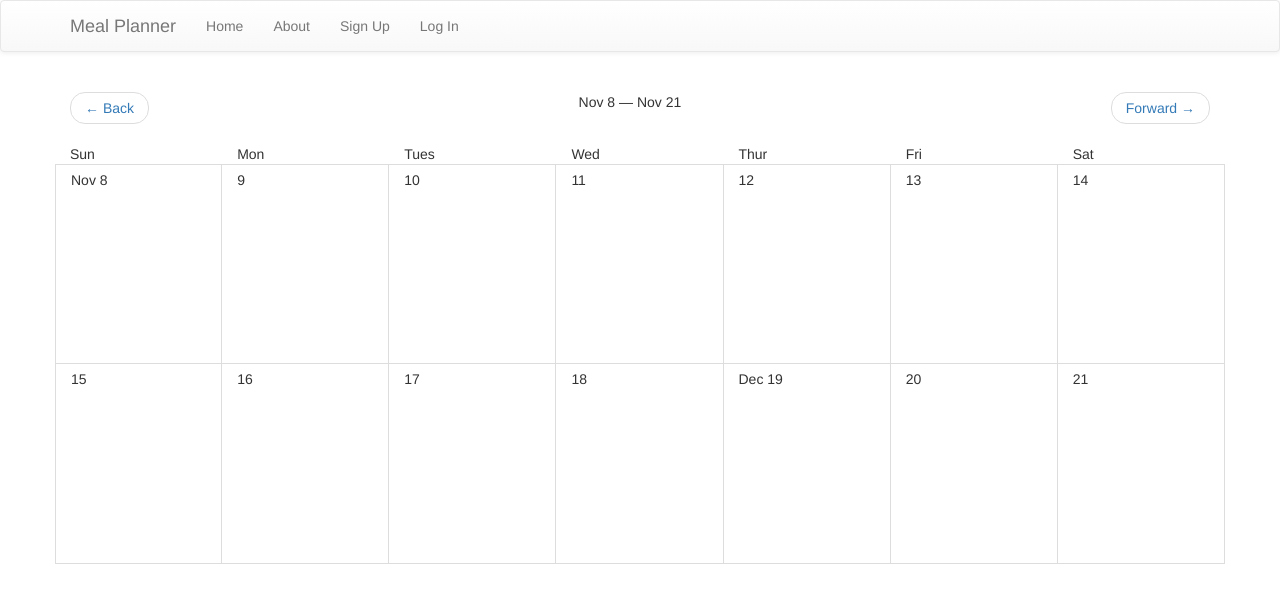
After one commit to brandonw/meal_planner, a Django app: template meal_planner/templates/planner/planner_home.html in a window 1280 px wide. The commit adds this page. Shown: the top 603 px of the page. Run offline with Django 3.2, Linux system fonts and the light colour scheme; the template is opened without the code that fills it, so the values that code supplies are empty; some libraries are stand-ins or nearby versions.

Commit message:
Lay out 2 week calendar design

```diff
--- a/meal_planner/config/urls.py
+++ b/meal_planner/config/urls.py
@@ -30,6 +30,7 @@ urlpatterns = patterns('',
 
     # Your stuff: custom urls go here
     url(r'^meals/', include('meals.urls')),
+    url(r'^planner/', include('planner.urls')),
 
 ) + static(settings.MEDIA_URL, document_root=settings.MEDIA_ROOT)
 
--- a/meal_planner/static/css/project.css
+++ b/meal_planner/static/css/project.css
@@ -44,3 +44,55 @@ a.tooltip-a:focus {
 a.tooltip-a:active {
   outline: 0px none;
 }
+
+@media (min-width: 992px) {
+  /* line 50, ../sass/project.scss */
+  .col-cal-1 {
+    width: 14.28541%;
+    float: left;
+    position: relative;
+    min-height: 1px;
+    padding-right: 15px;
+    padding-left: 15px;
+  }
+
+  /* line 59, ../sass/project.scss */
+  .first-day-of-week {
+    border-left: 1px solid #dddddd;
+  }
+}
+@media (max-width: 991px) {
+  /* line 65, ../sass/project.scss */
+  .col-cal-1 {
+    min-height: 1px;
+    padding-right: 15px;
+    padding-left: 15px;
+    margin-top: 10px;
+  }
+
+  /* line 72, ../sass/project.scss */
+  .cal-day {
+    border-left: 1px solid #dddddd;
+  }
+}
+/* line 77, ../sass/project.scss */
+.cal-day {
+  padding-top: 5px;
+  margin-left: -15px;
+  padding-left: 15px;
+  margin-right: -15px;
+  padding-right: 15px;
+  border-right: 1px solid #dddddd;
+  border-bottom: 1px solid #dddddd;
+  min-height: 200px;
+}
+
+/* line 88, ../sass/project.scss */
+.cal-first-row .cal-day {
+  border-top: 1px solid #dddddd;
+}
+
+/* line 92, ../sass/project.scss */
+.today {
+  background-color: #eeeeee;
+}
--- a/meal_planner/static/sass/project.scss
+++ b/meal_planner/static/sass/project.scss
@@ -40,3 +40,55 @@ a.tooltip-a:focus {
 a.tooltip-a:active {
   outline: 0px none;
 }
+
+// site
+
+$border: #DDD;
+$today: #EEE;
+
+@media (min-width: 992px) {
+  .col-cal-1 {
+    width: 14.28541%;
+    float: left;
+    position: relative;
+    min-height: 1px;
+    padding-right: 15px;
+    padding-left: 15px;
+  }
+
+  .first-day-of-week {
+    border-left: 1px solid $border;
+  }
+}
+
+@media (max-width: 991px) {
+  .col-cal-1 {
+    min-height: 1px;
+    padding-right: 15px;
+    padding-left: 15px;
+    margin-top: 10px;
+  }
+
+  .cal-day {
+    border-left: 1px solid $border;
+  }
+}
+
+.cal-day {
+  padding-top: 5px;
+  margin-left: -15px;
+  padding-left: 15px;
+  margin-right: -15px;
+  padding-right: 15px;
+  border-right: 1px solid $border;
+  border-bottom: 1px solid $border;
+  min-height: 200px;
+}
+
+.cal-first-row .cal-day {
+  border-top: 1px solid $border;
+}
+
+.today {
+  background-color: $today;
+}
--- a/meal_planner/templates/base.html
+++ b/meal_planner/templates/base.html
@@ -55,7 +55,6 @@
             <li><a href="{% url 'about' %}">About</a></li>
 
             {% if request.user.is_authenticated %}
-              {% block meals_link %}
               <li class="dropdown {% block meals_li_class %} {% endblock %}">
                 <a href="#" class="dropdown-toggle" data-toggle="dropdown" role="button" aria-expanded="false">
                   Meals <span class="caret"></span></a>
@@ -63,8 +62,10 @@
                   <li><a href="{% url 'meals' %}">View all</a></li>
                   <li><a href="{% url 'meal-add' %}">Add meal</a></li>
                 </ul>
+                <li class="{% block planner_li_class %}{% endblock %}">
+                    <a href="{% url 'planner' %}">Planner</a>
+                </li>
               </li>
-              {% endblock %}
               <li><a href="{% url 'users:detail' request.user.username  %}">{% trans "My Profile" %}</a></li>
               <li><a href="{% url 'account_logout' %}">{% trans "Logout" %}</a></li>
             {% else %}
--- /dev/null
+++ b/meal_planner/templates/planner/planner_home.html
@@ -0,0 +1,98 @@
+{% extends "base.html" %}
+
+{% block planner_li_class %}active{% endblock %}
+
+{% block content %}
+
+<nav>
+    <ul class="pager">
+        <li class="previous"><a href="#"><span aria-hidden="true">&larr;</span> Back</a></li>
+        <li>Nov 8 &mdash; Nov 21
+        <li class="next"><a href="#">Forward <span aria-hidden="true">&rarr;</span></a></li>
+    </ul>
+</nav>
+
+<div class="row cal-first-row">
+    <div class="col-cal-1">
+        Sun
+        <div class="cal-day first-day-of-week">
+            Nov 8
+        </div>
+    </div>
+    <div class="col-cal-1">
+        Mon
+        <div class="cal-day">
+            9
+        </div>
+    </div>
+    <div class="col-cal-1">
+        Tues
+        <div class="cal-day">
+            10
+        </div>
+    </div>
+    <div class="col-cal-1">
+        Wed
+        <div class="cal-day">
+            11
+        </div>
+    </div>
+    <div class="col-cal-1">
+        Thur
+        <div class="cal-day">
+            12
+        </div>
+    </div>
+    <div class="col-cal-1">
+        Fri
+        <div class="cal-day">
+            13
+        </div>
+    </div>
+    <div class="col-cal-1">
+        Sat
+        <div class="cal-day">
+            14
+        </div>
+    </div>
+</div>
+
+<div class="row hidden-xs hidden-sm">
+    <div class="col-cal-1">
+        <div class="cal-day first-day-of-week">
+            15
+        </div>
+    </div>
+    <div class="col-cal-1">
+        <div class="cal-day">
+            16
+        </div>
+    </div>
+    <div class="col-cal-1">
+        <div class="cal-day">
+            17
+        </div>
+    </div>
+    <div class="col-cal-1">
+        <div class="cal-day">
+            18
+        </div>
+    </div>
+    <div class="col-cal-1">
+        <div class="cal-day">
+            Dec 19
+        </div>
+    </div>
+    <div class="col-cal-1">
+        <div class="cal-day">
+            20
+        </div>
+    </div>
+    <div class="col-cal-1">
+        <div class="cal-day">
+            21
+        </div>
+    </div>
+</div>
+
+{% endblock %}
```
Also changed, not shown: meal_planner/planner/urls.py (added, +10 -0 lines), meal_planner/planner/views.py (+15 -1 lines).
